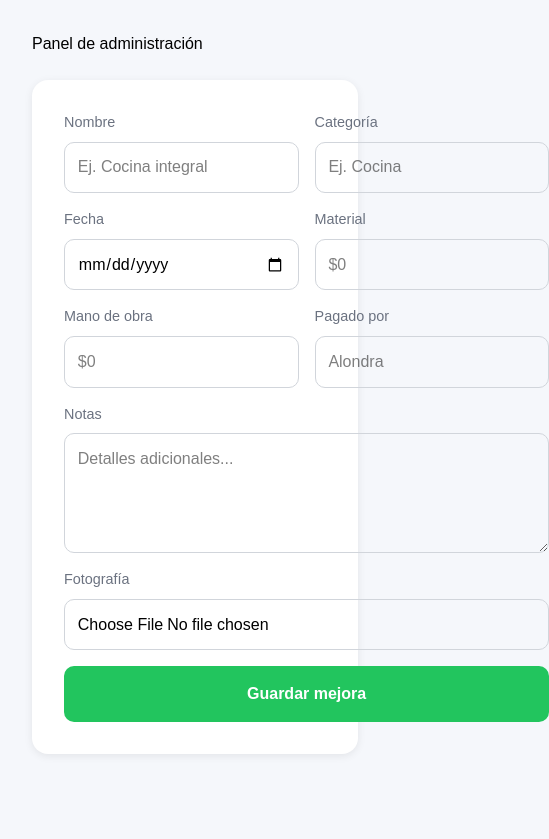
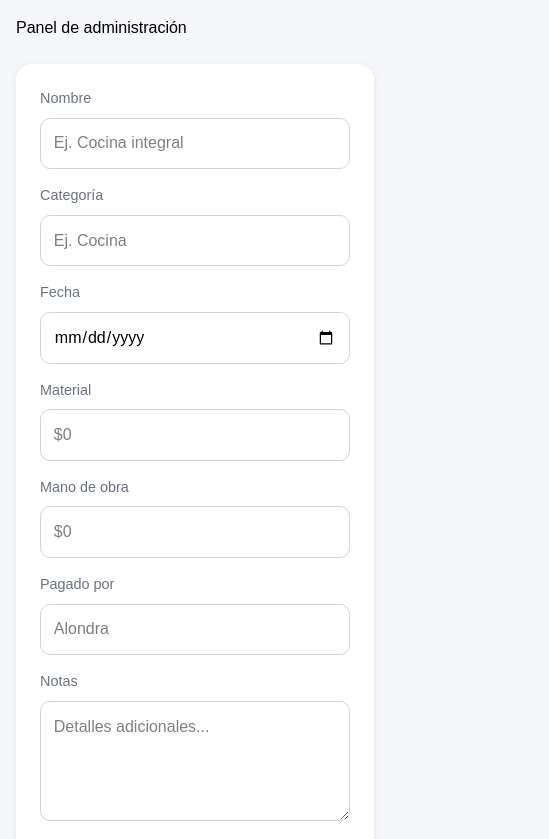
Before and after one commit to alondravneg/casabrisas, a Next.js app: page /admin in a window 390 px wide. Shown: the top 839 px of the page, 549 px wide, since content can reach past the window. Built offline with nearby package versions, Linux system fonts and the light colour scheme; no server answers.

Commit message:
changes in media

```diff
--- a/app/globals.css
+++ b/app/globals.css
@@ -9,6 +9,12 @@ body {
 .container {
   padding: 2rem;
   min-height: 100vh;
+}
+
+@media (max-width: 768px) {
+  .container {
+    padding: 1rem;
+  }
 }
 
 .title {
@@ -32,6 +38,16 @@ body {
   color: #6b7280;
   font-size: 0.9rem;
   margin-bottom: 0.5rem;
+}
+
+@media (max-width: 768px) {
+  .card {
+    padding: 1rem;
+  }
+
+  .card-value {
+    font-size: 2rem;
+  }
 }
 
 .card-value {
@@ -87,6 +103,28 @@ body {
   margin-top: 1.5rem;
 }
 
+@media (max-width: 768px) {
+  .improvement-form {
+    grid-template-columns: 1fr;
+    padding: 1.5rem;
+  }
+
+  .field-full {
+    grid-column: auto;
+  }
+
+  .field input,
+  .field textarea {
+    width: 100%;
+    box-sizing: border-box;
+    font-size: 16px;
+  }
+
+  .save-button {
+    width: 100%;
+  }
+}
+
 .field {
   display: flex;
   flex-direction: column;
@@ -123,8 +161,8 @@ body {
 
   padding: 1rem;
 
-  background: #22c55e;
-  color: white;
+  background: #0b686a;
+  color: rgba(255, 255, 255, 0.887);
 
   font-size: 1rem;
   font-weight: 600;
--- a/app/page.tsx
+++ b/app/page.tsx
@@ -76,25 +76,18 @@ export default async function Home() {
                 target="_blank"
                 rel="noopener noreferrer"
               >
-                {item.image_url && (
-                  <>
-                    <p style={{ color: "red" }}>Imagen encontrada ✅</p>
-
                 <img
                   src={item.image_url}
                   alt={item.title}
                   style={{
-                        display: "block",
                     width: "100%",
-                        minHeight: "120px",
+                    height: "120px",
                     objectFit: "cover",
                     borderRadius: "12px",
                     marginBottom: "1rem",
-                        border: "3px solid blue",
+                    cursor: "pointer",
                   }}
                 />
-                  </>
-                )}
               </a>
             )}
 
```
Lines whose indentation alone changed are shown as unchanged.
